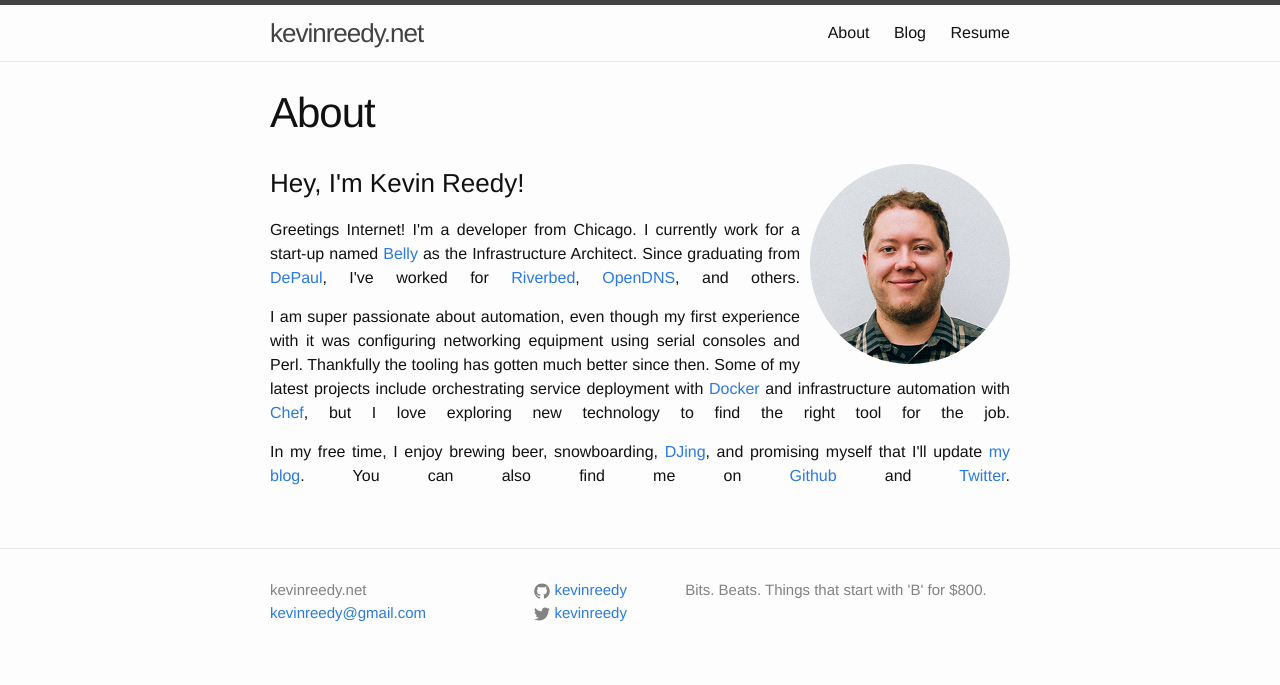
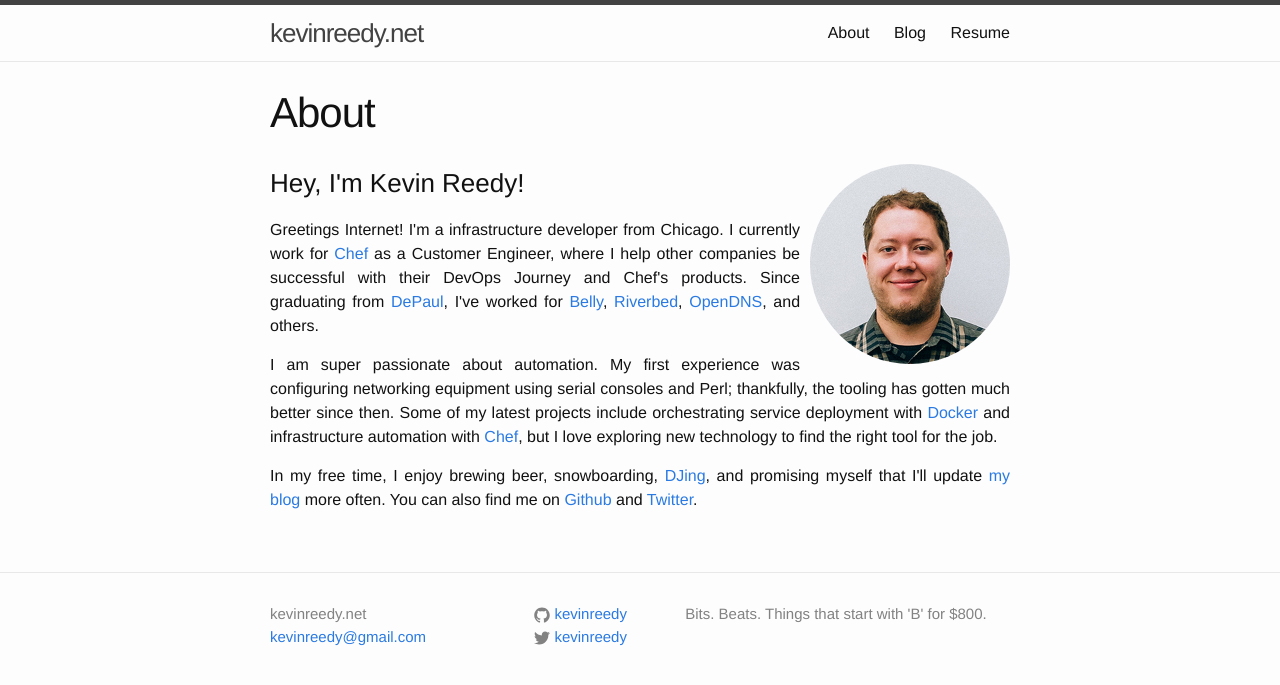
Before and after one commit to kevinreedy/kevinreedy.net, a Jekyll site: the page built from about.html, in a window 1280 px wide. Shown: the top 685 px of the page. Built offline with Jekyll 4.4.1, drawn with Linux system fonts in a browser that asks for light colours.

Commit message:
Update about page

```diff
--- a/_sass/_custom.scss
+++ b/_sass/_custom.scss
@@ -18,6 +18,6 @@
 
 .about-text p {
     text-align: justify;
-    -moz-text-align-last: justify;
-    text-align-last: justify;
+    -moz-text-align-last: left;
+    text-align-last: left;
 }
--- a/about.html
+++ b/about.html
@@ -11,10 +11,10 @@ permalink: /
 
   <div class="about-text">
     <h3>Hey, I'm Kevin Reedy!</h3>
-    <p>Greetings Internet! I'm a developer from Chicago. I currently work for a start-up named <a href="https://www.bellycard.com">Belly</a> as the Infrastructure Architect. Since graduating from <a href="http://www.cdm.depaul.edu/Pages/default.aspx">DePaul</a>, I've worked for <a href="http://www.riverbed.com/">Riverbed</a>, <a href="https://www.opendns.com">OpenDNS</a>, and others.</p>
+    <p>Greetings Internet! I'm a infrastructure developer from Chicago. I currently work for <a href="https://www.chef.io/">Chef</a> as a Customer Engineer, where I help other companies be successful with their DevOps Journey and Chef's products. Since graduating from <a href="http://www.cdm.depaul.edu/Pages/default.aspx">DePaul</a>, I've worked for <a href="https://www.bellycard.com">Belly</a>, <a href="http://www.riverbed.com/">Riverbed</a>, <a href="https://www.opendns.com">OpenDNS</a>, and others.</p>
 
-    <p>I am super passionate about automation, even though my first experience with it was configuring networking equipment using serial consoles and Perl. Thankfully the tooling has gotten much better since then. Some of my latest projects include orchestrating service deployment with <a href="https://www.docker.com/">Docker</a> and infrastructure automation with <a href="https://www.chef.io/">Chef</a>, but I love exploring new technology to find the right tool for the job.</p>
+    <p>I am super passionate about automation. My first experience was configuring networking equipment using serial consoles and Perl; thankfully, the tooling has gotten much better since then. Some of my latest projects include orchestrating service deployment with <a href="https://www.docker.com/">Docker</a> and infrastructure automation with <a href="https://www.chef.io/">Chef</a>, but I love exploring new technology to find the right tool for the job.</p>
 
-    <p>In my free time, I enjoy brewing beer, snowboarding, <a href="https://soundcloud.com/djoverzero">DJing</a>, and promising myself that I'll update <a href="/blog">my blog</a>. You can also find me on <a href="https://github.com/kevinreedy">Github</a> and <a href="https://twitter.com/kevinreedy">Twitter</a>.</p>
+    <p>In my free time, I enjoy brewing beer, snowboarding, <a href="https://soundcloud.com/djoverzero">DJing</a>, and promising myself that I'll update <a href="/blog">my blog</a> more often. You can also find me on <a href="https://github.com/kevinreedy">Github</a> and <a href="https://twitter.com/kevinreedy">Twitter</a>.</p>
   </div>
 </div>
```
